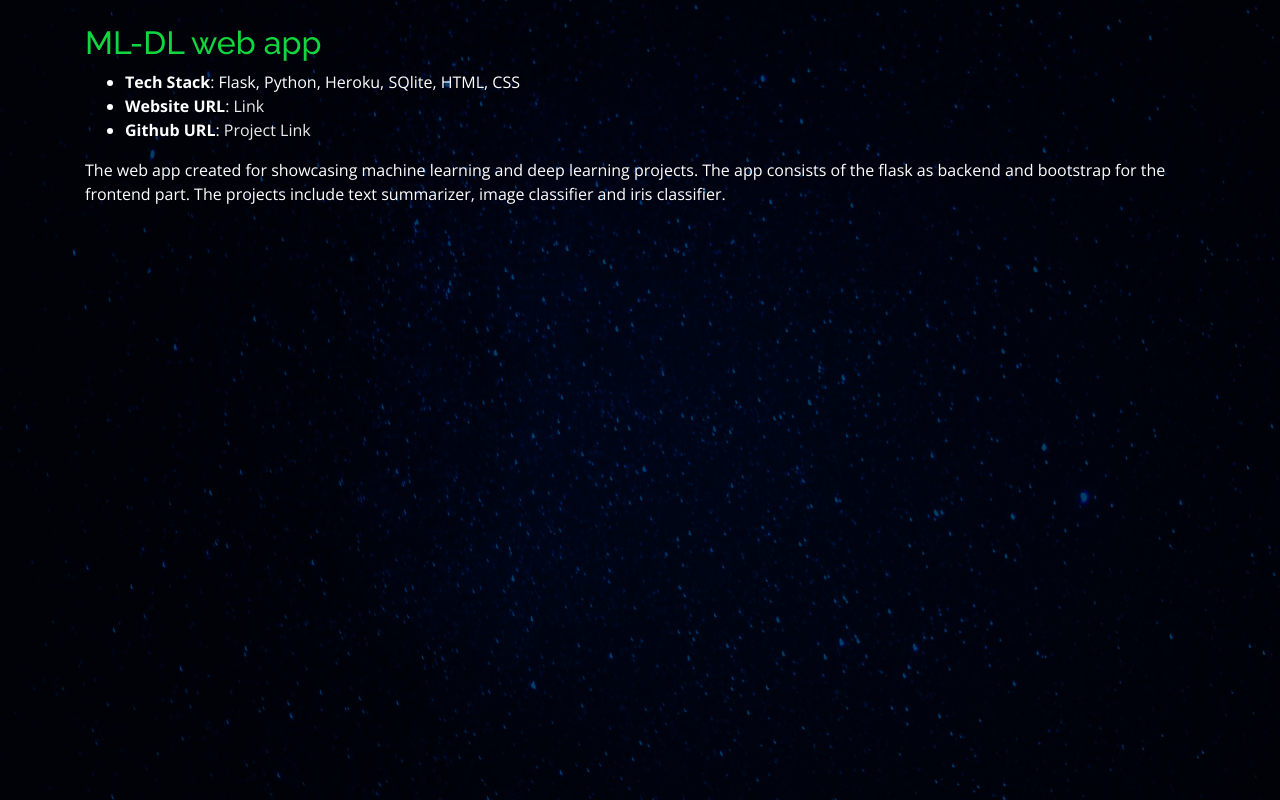
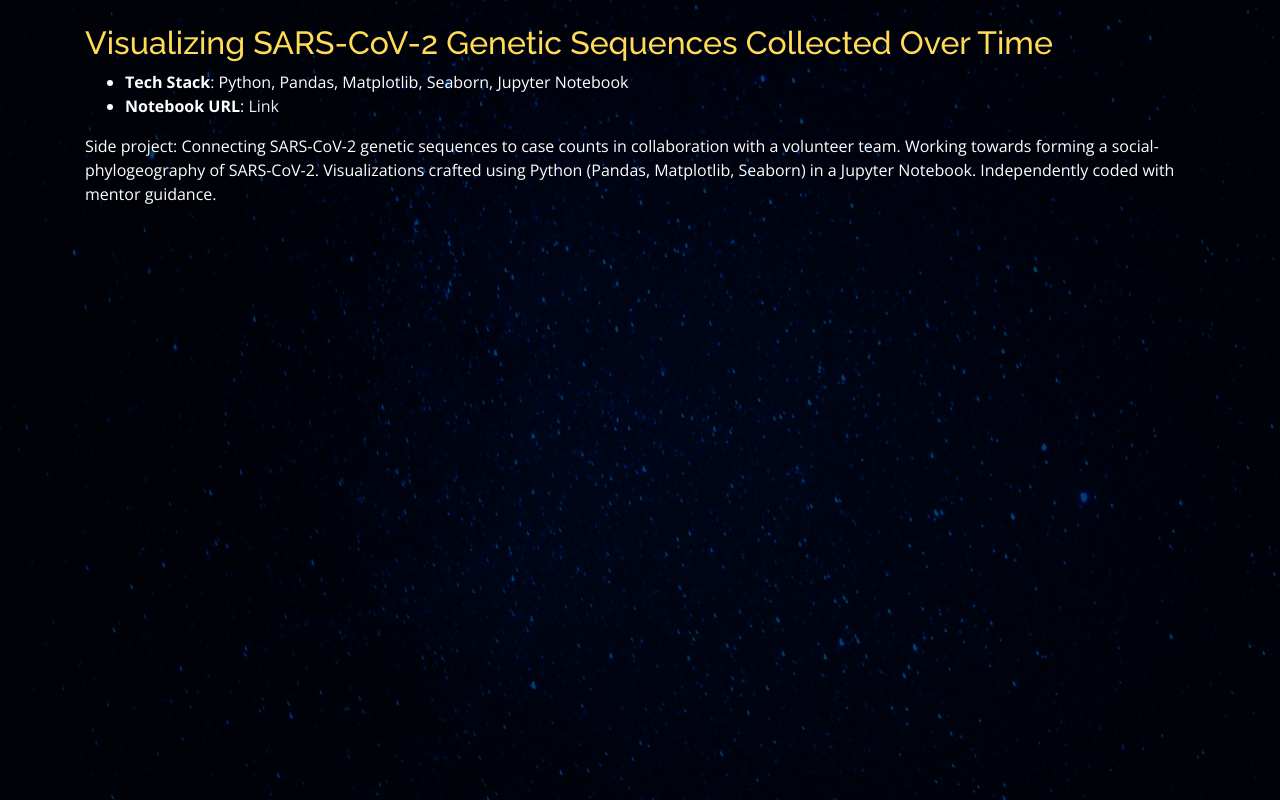
Before and after one commit to scarmonies/scarmonies.github.io, a plain HTML site: page projects/sequencesovertime.html in a window 1280 px wide. Drawn offline with nearby package versions, Linux system fonts and the light colour scheme; files whose address does not match are found by name.

Commit message:
Update and rename ml.html to sequencesovertime.html

```diff
--- a/projects/ml.html
+++ b/projects/sequencesovertime.html
@@ -2,7 +2,7 @@
   <meta charset="utf-8">
   <meta content="width=device-width, initial-scale=1.0" name="viewport">
 
-  <title>ML-DL WebApp</title>
+  <title>Visualizing SARS-CoV-2 Genetic Sequences Collected Over Time</title>
   <meta content="" name="descriptison">
   <meta content="" name="keywords">
 
@@ -43,16 +43,19 @@
 
           <div class="col-lg-12 portfolio-info">
             <br>
-            <h2 style="color:#12d640">ML-DL web app</h2>
+            <h2 style="color:#FFDB57">Visualizing SARS-CoV-2 Genetic Sequences Collected Over Time</h2>
 
             <ul>
-              <li><strong>Tech Stack</strong>: Flask, Python, Heroku, SQlite, HTML, CSS</li>
-                <li><strong>Website URL</strong>: <a href="https://ml-dl-webapp.herokuapp.com/" target="_blank">Link</a></li>
-              <li><strong>Github URL</strong>: <a href="https://github.com/rajaprerak/ML_DL_WebApp" target="_blank">Project Link</a></li>
+              <li><strong>Tech Stack</strong>: Python, Pandas, Matplotlib, Seaborn, Jupyter Notebook</li>
+                <li><strong>Notebook URL</strong>: <a href="https://colab.research.google.com/drive/1vLPjvDGqoG0Ks8hSVhnIogsm_7wPezcg?usp=sharing" target="_blank">Link</a></li>
+              <!-- <li><strong>Github URL</strong>: <a href="https://github.com/rajaprerak/ML_DL_WebApp" target="_blank">Project Link</a></li> -->
             </ul>
 
             <p>
-              The web app created for showcasing machine learning and deep learning projects. The app consists of the flask as backend and bootstrap for the frontend part. The projects include text summarizer, image classifier and iris classifier.
+              Side project: Connecting SARS-CoV-2 genetic sequences to case counts in collaboration
+              with a volunteer team. Working towards forming a social-phylogeography of SARS-CoV-2.
+              Visualizations crafted using Python (Pandas, Matplotlib, Seaborn) in a Jupyter Notebook.
+              Independently coded with mentor guidance.
             </p>
           </div>
 
```
